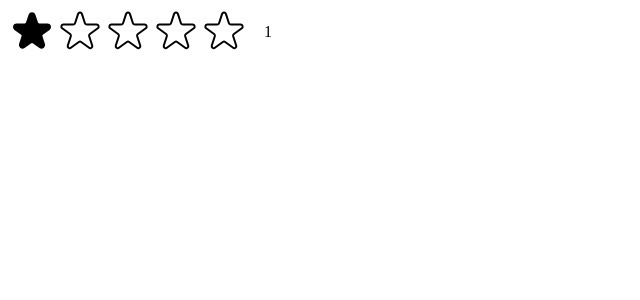
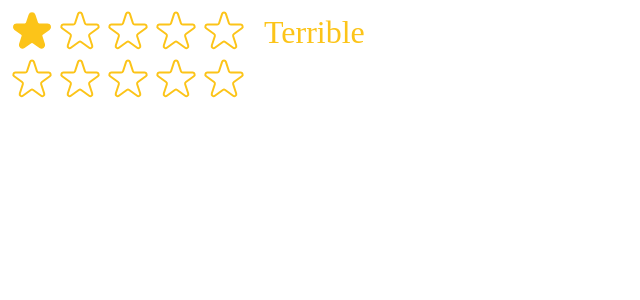
Before and after one commit to andrew0samir/usePopcorn, a React (Create React App) app: page / in a window 1280 px wide. Both pictures are taken after a click on the button 32 px from the left and 32 px from the top of the page. Shown: the top 300 px of the page, without its empty margins (0-640 px from the left). Built offline with nearby package versions, Linux system fonts and the light colour scheme.

Commit message:
handle hover events , improving reusability with props , asserting types with PropTypes

```diff
--- a/src/StarRating.js
+++ b/src/StarRating.js
@@ -1,4 +1,5 @@
-import { useState } from "react"
+import { useState } from "react";
+import PropTypes from 'prop-types';
 
 const containerStyle = {
     display: 'flex',
@@ -8,47 +9,77 @@ const containerStyle = {
 const starContainerStyle = {
     display: 'flex',
 }
-const textStyle = {
-    lineHeight: '1',
-    margin: '0'
+
+StarRating.propTypes = {
+    maxRating: PropTypes.number,
+    color: PropTypes.string,
+    size: PropTypes.number,
+    messages: PropTypes.array,
+    defaultRating: PropTypes.number,
+    onSetRating : PropTypes.func
 }
 
-export default function StarRating({ maxRating = 5 }) {
-    const [rating, setRating] = useState(0);
+export default function StarRating({
+    maxRating = 5,
+    color = '#fcc419',
+    size = 48,
+    messages = [],
+    defaultRating = 0,
+    onSetRating,
+}) {
+    const [rating, setRating] = useState(defaultRating);
+    const [tempRating, setTempRating] = useState(0);
 
     function handleRating(rating) {
         setRating(rating)
+        // onSetRating(rating);
     }
-
+    const textStyle = {
+        lineHeight: '1',
+        margin: '0',
+        color,
+        fontSize: `${size / 1.5}px`
+    }
     return (
         <div style={containerStyle}>
             <div style={starContainerStyle}>
                 {Array.from({ length: maxRating }, (_, i) =>
-                    <Star key={i} onRate={() => handleRating(i + 1)} full={rating >= i + 1} />
+                    <Star key={i}
+                        onRate={() => handleRating(i + 1)}
+                        full={tempRating ? tempRating >= i + 1 : rating >= i + 1}
+                        onHoverIn={() => setTempRating(i + 1)}
+                        onHoverOut={() => setTempRating(0)}
+                        color={color}
+                        size={size}
+                    />
                 )}
             </div>
-            <p style={textStyle}>{rating || ''}</p>
+            <p style={textStyle}>{messages.length === maxRating ?
+                messages[tempRating ? tempRating - 1 : rating - 1]
+                : tempRating || rating || ''}</p>
         </div>
     )
 }
 
 
-const starStyle = {
-    width: '48px',
-    height: '48px',
-    display: 'block',
-    cursor: 'pointer'
-}
 
-function Star({ onRate, full }) {
+function Star({ onRate, full, onHoverIn, onHoverOut, color, size }) {
+    const starStyle = {
+        width: `${size}px`,
+        height: `${size}px`,
+        display: 'block',
+        cursor: 'pointer',
+    }
     return (
-        <span role="button" style={starStyle} onClick={onRate}>
+        <span role="button" style={starStyle} onClick={onRate}
+            onMouseEnter={onHoverIn}
+            onMouseLeave={onHoverOut} >
             {full ?
                 <svg
                     xmlns="http://www.w3.org/2000/svg"
                     viewBox="0 0 20 20"
-                    fill="#000"
-                    stroke="#000"
+                    fill={color}
+                    stroke={color}
                 >
                     <path
                         d="M9.049 2.927c.3-.921 1.603-.921 1.902 0l1.07 3.292a1 1 0 00.95.69h3.462c.969 0 1.371 1.24.588 1.81l-2.8 2.034a1 1 0 00-.364 1.118l1.07 3.292c.3.921-.755 1.688-1.54 1.118l-2.8-2.034a1 1 0 00-1.175 0l-2.8 2.034c-.784.57-1.838-.197-1.539-1.118l1.07-3.292a1 1 0 00-.364-1.118L2.98 8.72c-.783-.57-.38-1.81.588-1.81h3.461a1 1 0 00.951-.69l1.07-3.292z"
@@ -58,7 +89,7 @@ function Star({ onRate, full }) {
                     xmlns="http://www.w3.org/2000/svg"
                     fill="none"
                     viewBox="0 0 24 24"
-                    stroke="#000"
+                    stroke={color}
                 >
                     <path
                         strokeLinecap="round"
--- a/src/index.js
+++ b/src/index.js
@@ -8,6 +8,7 @@ const root = ReactDOM.createRoot(document.getElementById('root'));
 root.render(
   <React.StrictMode>
     {/* <App /> */}
-    <StarRating  maxRating={5}/>
+    <StarRating  maxRating={5} messages={['Terrible', 'Bad', 'Okay', 'Good', 'Amazing']}/>
+    <StarRating  maxRating={5} />
   </React.StrictMode>
 );
```
